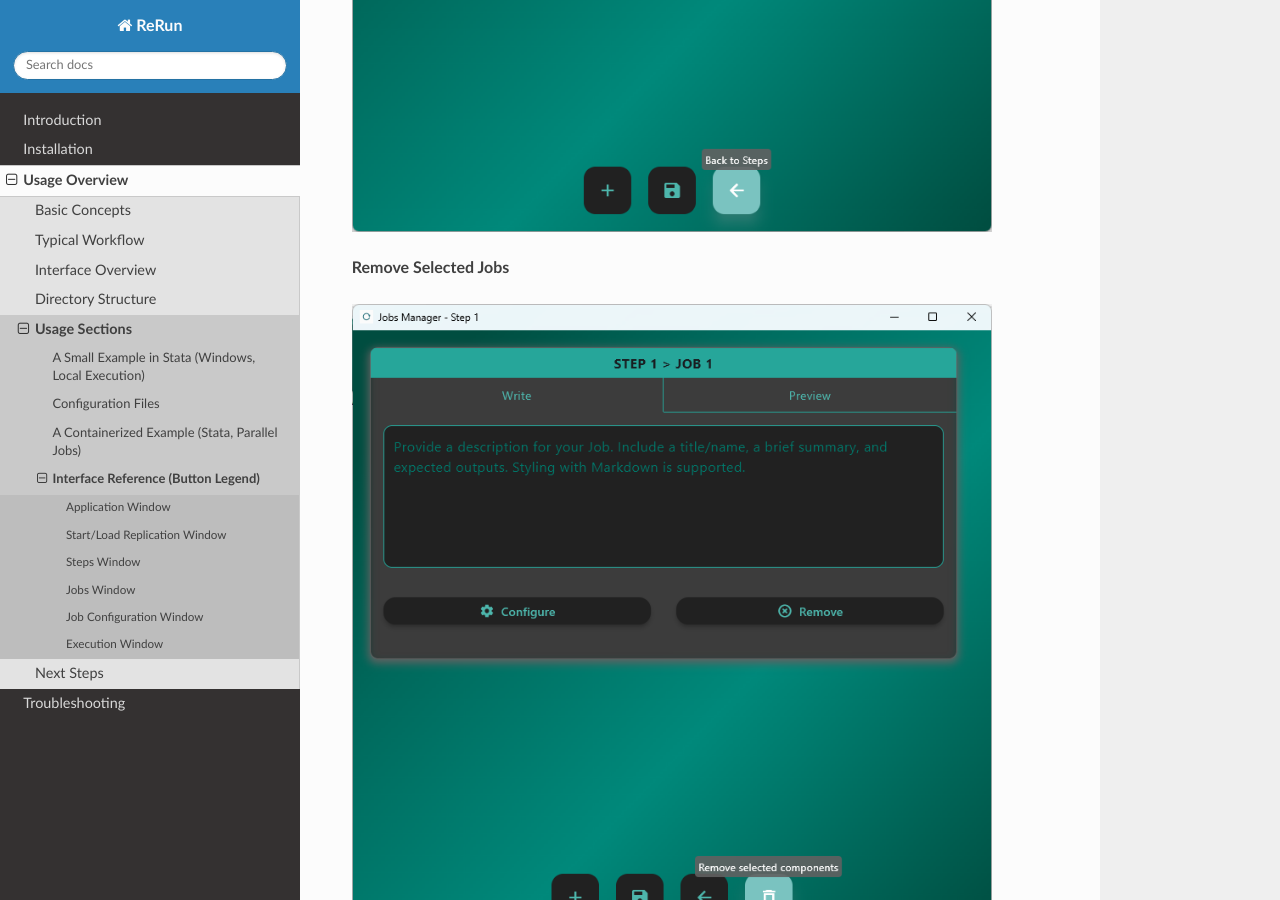
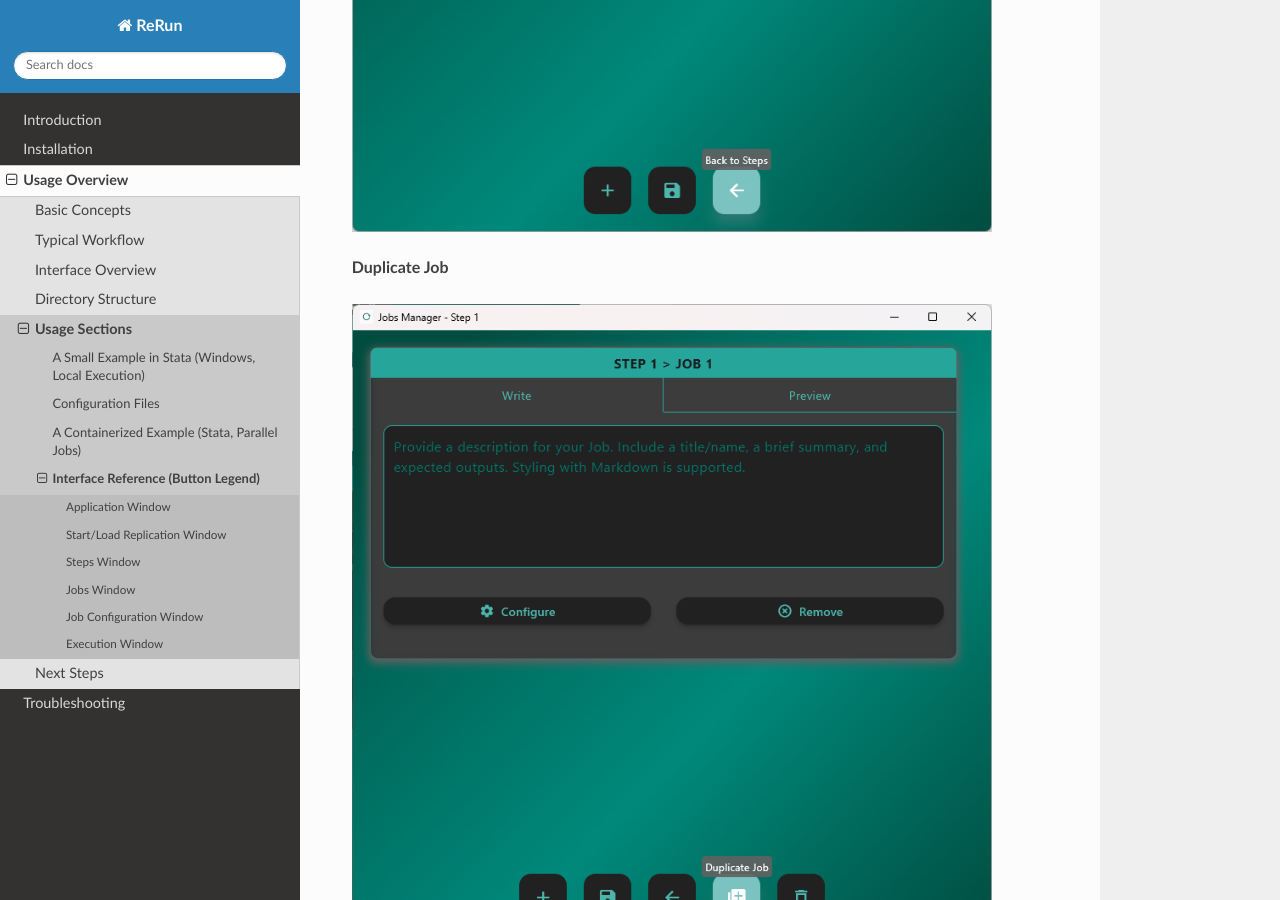
Before and after one commit to gustavoig/rerun-docs, a Sphinx documentation site: the page built from docs/usage/interface_reference.rst, in a window 1280 px wide and 900 px high, scrolled down 23588 px. Built offline with Sphinx 7.4.7 and the Read the Docs theme 3.1.0, drawn with Linux system fonts in a browser that asks for light colours.

Commit message:
Duplicate job ref and add tasks

```diff
--- a/docs/usage/interface_reference.rst
+++ b/docs/usage/interface_reference.rst
@@ -217,6 +217,13 @@
    :alt: Back button in jobs window
    :width: 640
 
+
+**Duplicate Job**
+
+.. image:: ../_static/stata_small_example/04_jobs_window/05_jobs_window_duplicate_job.png
+   :alt: Duplicate selected job
+   :width: 640
+
 **Remove Selected Jobs**
 
 .. image:: ../_static/stata_small_example/04_jobs_window/05_jobs_window_remove_selected.png
--- /dev/null
+++ b/tasks.txt
@@ -0,0 +1 @@
+General overview - provide and introduction to the app concepts
```
Also changed, not shown: docs/_static/stata_small_example/04_jobs_window/05_jobs_window_duplicate_job.png (added), docs/_static/stata_small_example/04_jobs_window/05_jobs_window_remove_selected.png.
